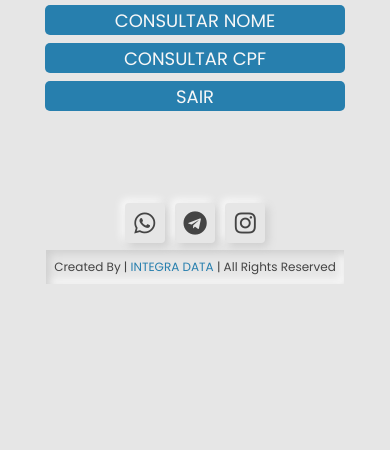
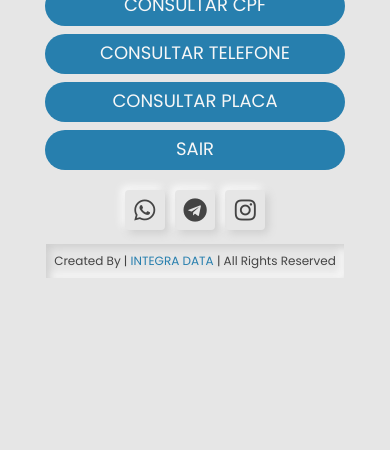
Before and after one commit to PabloDantasDev/data-det, a plain HTML site: page inicio.html in a window 390 px wide. Shown: the part 394-844 px from the top of the page. Drawn offline with Linux system fonts and the light colour scheme.

Commit message:
Bug tema resolvido

```diff
--- a/css/home.css
+++ b/css/home.css
@@ -270,7 +270,7 @@ section{
 
 .home .share{
     position: relative;
-    top: 10rem;
+    top: 1rem;
     border-radius: .5rem;
 
     padding:1rem;
@@ -350,17 +350,18 @@ section{
         flex-direction: column;
         color: rgb(247, 247, 247);
         background-color: #277fae;
-        padding: 2px;
-        border-radius: 5px;
+        padding: 5px;
+        border-radius: 120px;
         margin-top: 1rem;
-        height: 30px;
+        height: 40px;
         width: 300px;
         font-size: large;
         display: block;
 
     }
     #copy {
-        margin-top: -1px;
+
+        margin-top: 6px;
         font-size: 1.5rem;
         text-align: center;
         padding:1rem 1rem;
--- a/inicio.html
+++ b/inicio.html
@@ -35,6 +35,8 @@
             <a href="#home">INICIO</a>
             <a href="nome.html">CONSULTAR NOME</a>
             <a href="cpf.html">CONSULTAR CPF</a>
+            <a href="telefone.html">CONSULTAR TELEFONE</a>
+            <a href="placa.html">CONSULTAR PLACA</a>
             <a href="index.html">SAIR <span></span></a>
         </nav>
     </header>
@@ -59,6 +61,8 @@
             <form>
              <a href="nome.html">CONSULTAR NOME</a>
               <a href="cpf.html"> CONSULTAR  CPF</a>
+              <a href="telefone.html">CONSULTAR TELEFONE</a>
+            <a href="placa.html">CONSULTAR PLACA</a>
 
                 <a href="index.html"> SAIR</a>
             </form>
```
